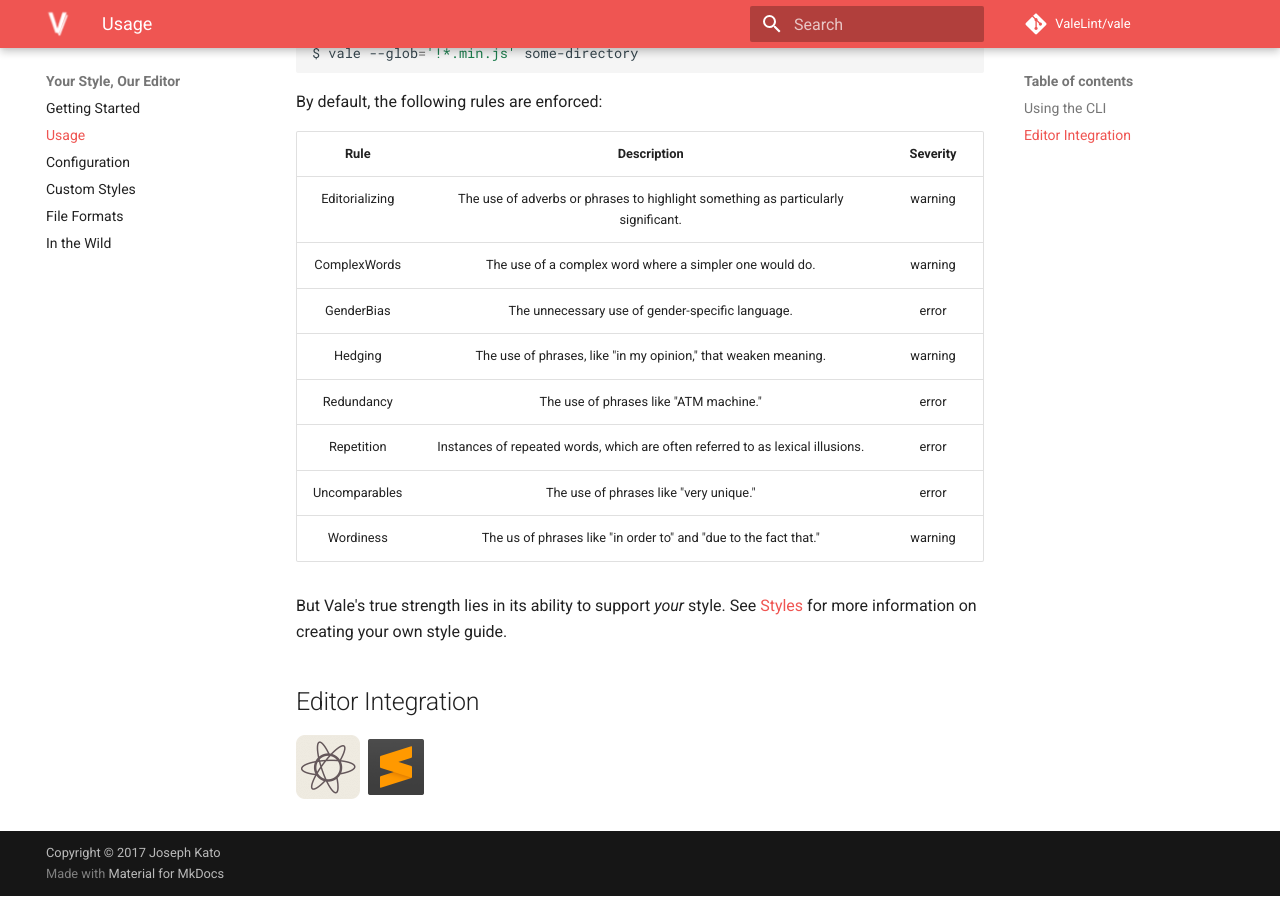
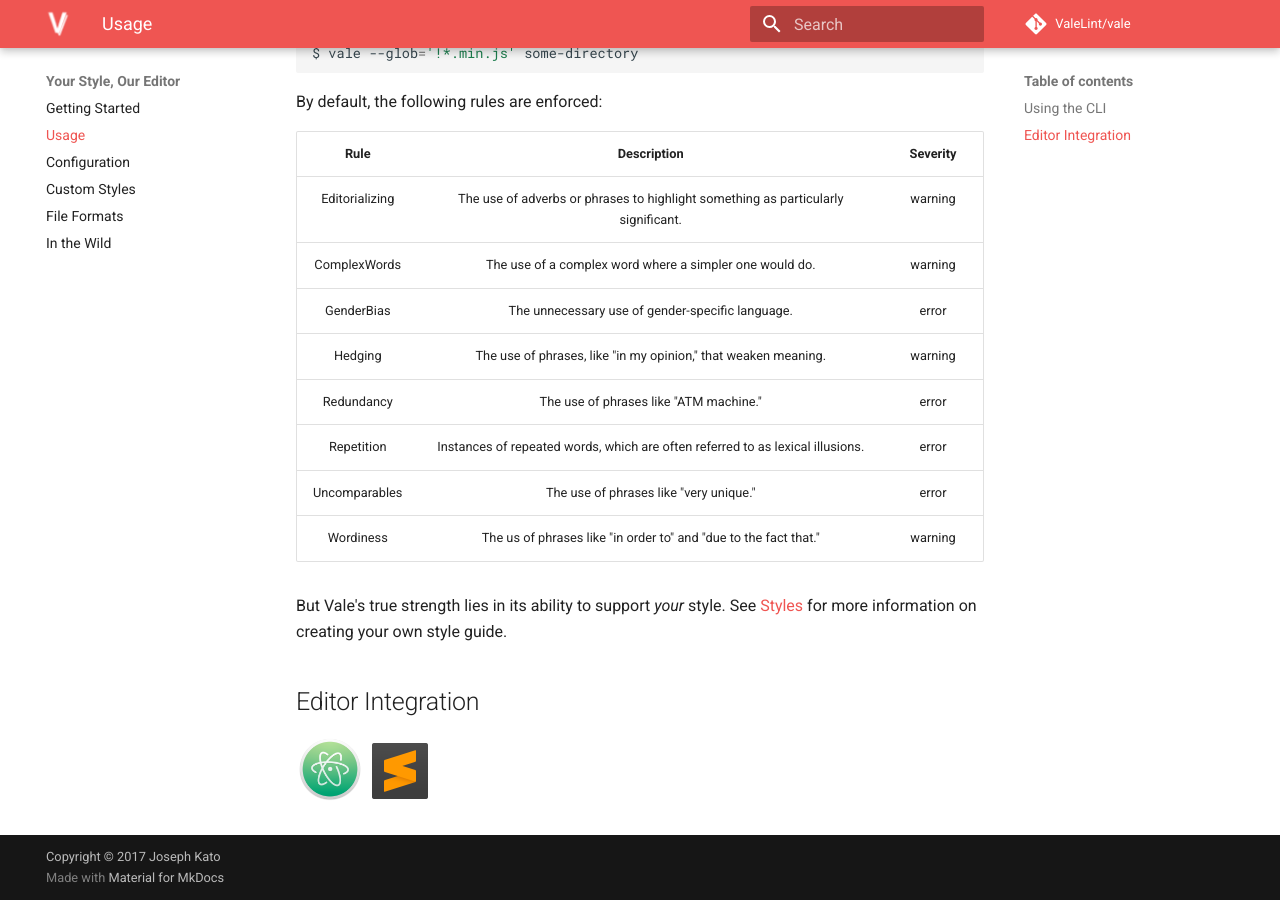
Before and after one commit to wouter-veeken/docs, an MkDocs documentation site: the page built from content/usage.md, in a window 1280 px wide and 900 px high, scrolled down 923 px. Built offline with MkDocs 1.6.1 and Material for MkDocs 9.7.7, drawn with Linux system fonts in a browser that asks for light colours; comment, search, counter and statistics services are not loaded; old or Windows-style settings are respelled for this version of MkDocs.

Commit message:
update Atom icon

```diff
--- a/content/usage.md
+++ b/content/usage.md
@@ -65,7 +65,7 @@ But Vale's true strength lies in its ability to support *your* style. See [Style
 <!-- vale docs.Branding = NO -->
 
 <p>
-<a href="https://github.com/TimKam/atomic-vale"><img alt="Atom Logo" src="../img/atom.png" width="64" height="64"></a>
+<a href="https://github.com/TimKam/atomic-vale"><img alt="Atom Logo" src="../img/atom.png" width="68" height="68"></a>
 
 <a href="https://github.com/ValeLint/SubVale"><img alt="Sublime Text Logo" src="../img/sublime.png" width="64" height="64"></a>
 </p>
```
Also changed, not shown: content/img/atom.png.
